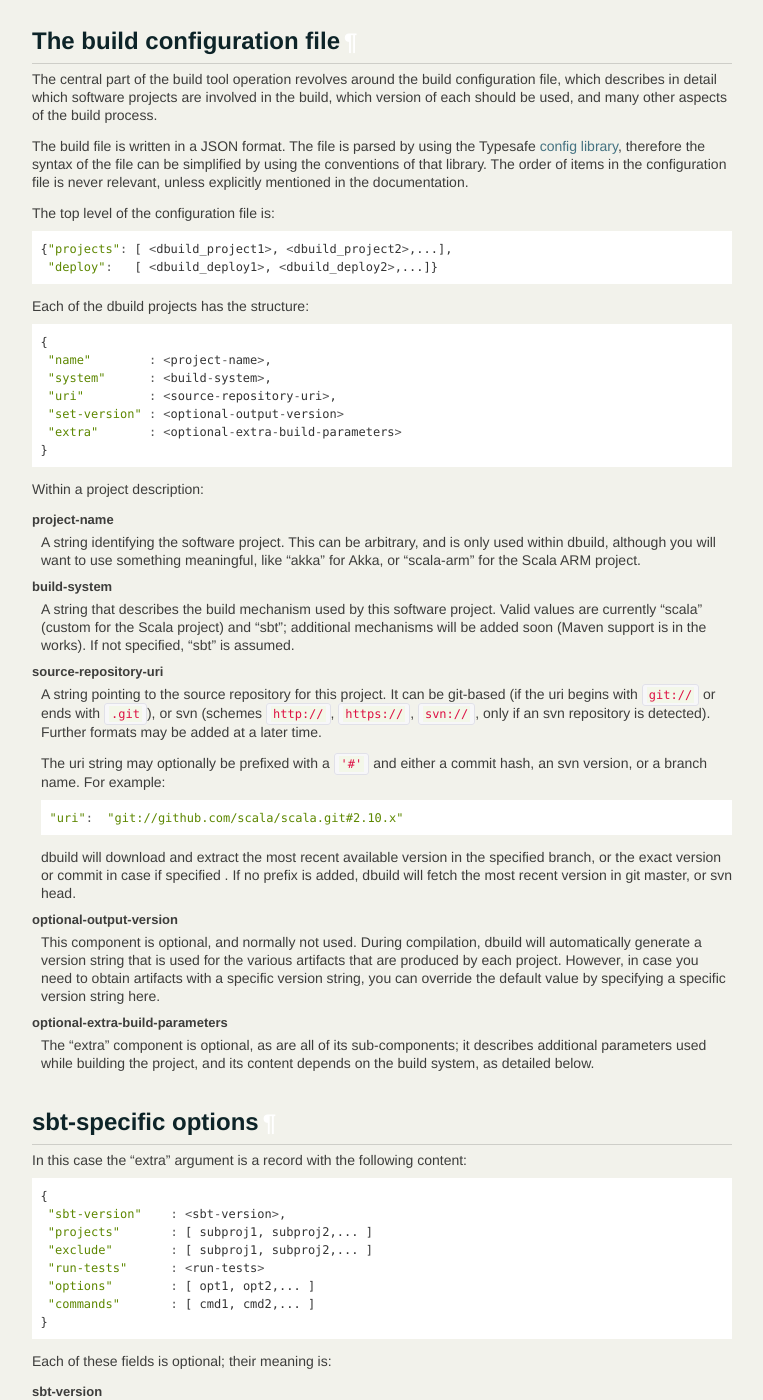
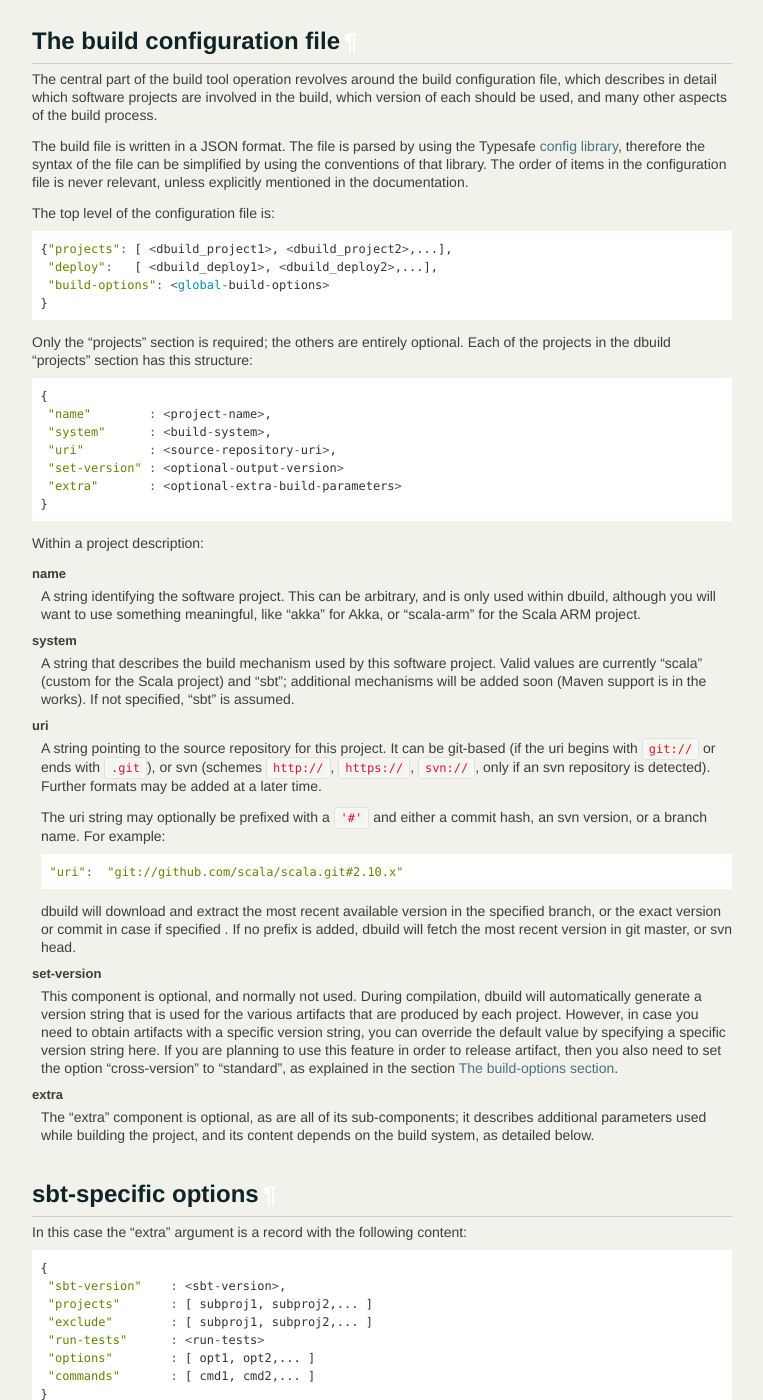
Before and after one commit to lightbend-labs/dbuild, a Sphinx documentation site: the page built from docs/src/sphinx/dbuild.rst, in a window 1280 px wide and 1400 px high, scrolled down 683 px. Shown: the whole window, without its empty margins (138-901 px from the left). Built offline with Sphinx 7.4.7, drawn with Linux system fonts in a browser that asks for light colours.

Commit message:
Documentation for the cross-version option

```diff
--- a/docs/src/sphinx/dbuild.rst
+++ b/docs/src/sphinx/dbuild.rst
@@ -50,9 +50,12 @@
 .. code-block:: javascript
 
    {"projects": [ <dbuild_project1>, <dbuild_project2>,...],
-    "deploy":   [ <dbuild_deploy1>, <dbuild_deploy2>,...]}
+    "deploy":   [ <dbuild_deploy1>, <dbuild_deploy2>,...],
+    "build-options": <global-build-options>
+   }
 
-Each of the dbuild projects has the structure:
+Only the "projects" section is required; the others are entirely optional. Each of the projects in
+the dbuild "projects" section has this structure:
 
 .. code-block:: javascript
 
@@ -66,17 +69,17 @@
 
 Within a project description:
 
-project-name
+name
   A string identifying the software project. This can be arbitrary, and is only used within dbuild,
   although you will want to use something meaningful, like "akka" for Akka, or "scala-arm" for the
   Scala ARM project.
 
-build-system
+system
   A string that describes the build mechanism used by this software project. Valid values are currently
   "scala" (custom for the Scala project) and "sbt"; additional mechanisms will be added soon (Maven
   support is in the works). If not specified, "sbt" is assumed.
 
-source-repository-uri
+uri
   A string pointing to the source repository for this project. It can be git-based (if the uri begins
   with ``git://`` or ends with ``.git``), or svn (schemes ``http://``, ``https://``, ``svn://``, only
   if an svn repository is detected). Further formats may be added at a later time.
@@ -92,13 +95,15 @@
   exact version or commit in case if specified . If no prefix is added, dbuild will fetch the most recent
   version in git master, or svn head.
 
-optional-output-version
+set-version
   This component is optional, and normally not used. During compilation, dbuild will automatically
   generate a version string that is used for the various artifacts that are produced by each
   project. However, in case you need to obtain artifacts with a specific version string, you can
-  override the default value by specifying a specific version string here.
+  override the default value by specifying a specific version string here. If you are planning to
+  use this feature in order to release artifact, then you also need to set the option "cross-version"
+  to "standard", as explained in the section :ref:`section-build-options`.
 
-optional-extra-build-parameters
+extra
   The "extra" component is optional, as are all of its sub-components; it describes additional
   parameters used while building the project, and its content depends on the build system, as
   detailed below.
--- a/docs/src/sphinx/index.rst
+++ b/docs/src/sphinx/index.rst
@@ -27,6 +27,7 @@
    download
    dbuild
    deploy
+   buildOptions
    repositories
    plugin
    caveats
```
Also changed, not shown: docs/src/sphinx/buildOptions.rst (added, +71 -0 lines), docs/src/sphinx/deploy.rst (+5 -5 lines).
